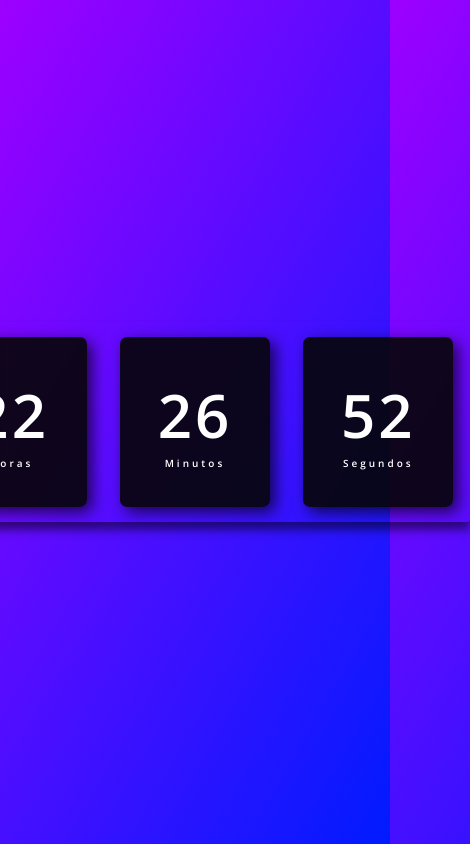
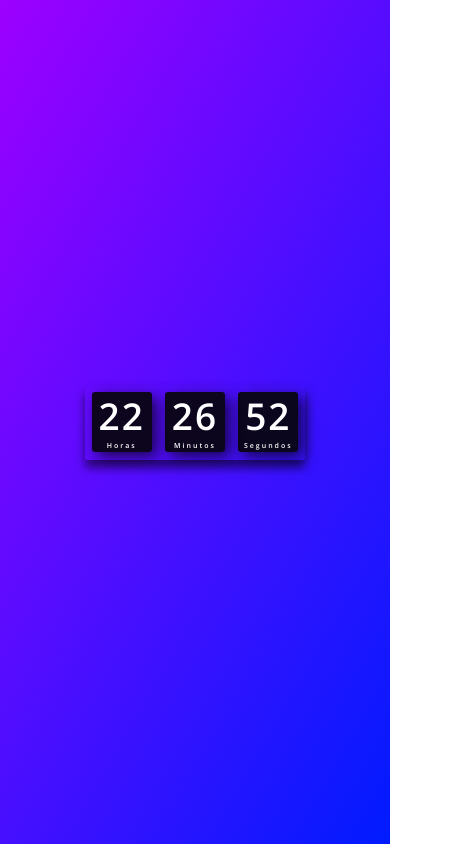
Before and after one commit to Xhriszx7/relogio-digital, a plain HTML site: page index.html in a window 390 px wide. Shown: the whole page, 470 px wide, since content can reach past the window. Drawn offline with nearby package versions, Linux system fonts and the light colour scheme.

Commit message:
Design: Mobile

```diff
--- a/style.css
+++ b/style.css
@@ -16,7 +16,7 @@
 body {
     height: 100vh;
     background: linear-gradient(120deg, var(--cor-um), var(--cor-dois));
-
+    width: 100vw;
     display: flex;
     align-items: center;
     justify-content: center;
@@ -27,16 +27,16 @@ body {
     display: flex;
     align-items: center;
     justify-content: space-around;
-    height: 200px;
-    width: 550px;
+    height: 75px;
+    width: 220px;
     background: transparent;
-    border-radius: 3px;
+    border-radius: 2px;
     box-shadow: 0 8px 10px rgba(0, 0, 0, .5)
 }
 /* Configurando as divisões das horas */
 .relogio div {
-    height: 170px;
-    width: 150px;
+    height: 60px;
+    width: 60px;
     display: flex;
     flex-direction: column;
     align-items: center;
@@ -44,14 +44,15 @@ body {
     color: #fff;
     background: rgba(5, 5, 5, .9);
     box-shadow: 5px 5px 15px rgba(0, 0, 0, .7);
-    border-radius: 7px;
-    letter-spacing: 3px;
+    border-radius: 3px;
+    letter-spacing: 2px;
 }
 /* Configurandi os span das divisões */
 .relogio span {
     font-weight: 600;
-    font-size: 60px;
+    font-size: 37px;
 }
 .relogio span.tempo {
-    font-size: 10px;
-}
+    font-size: 7px;
+    padding-bottom: 5px;
+}Design: Mobile
```
